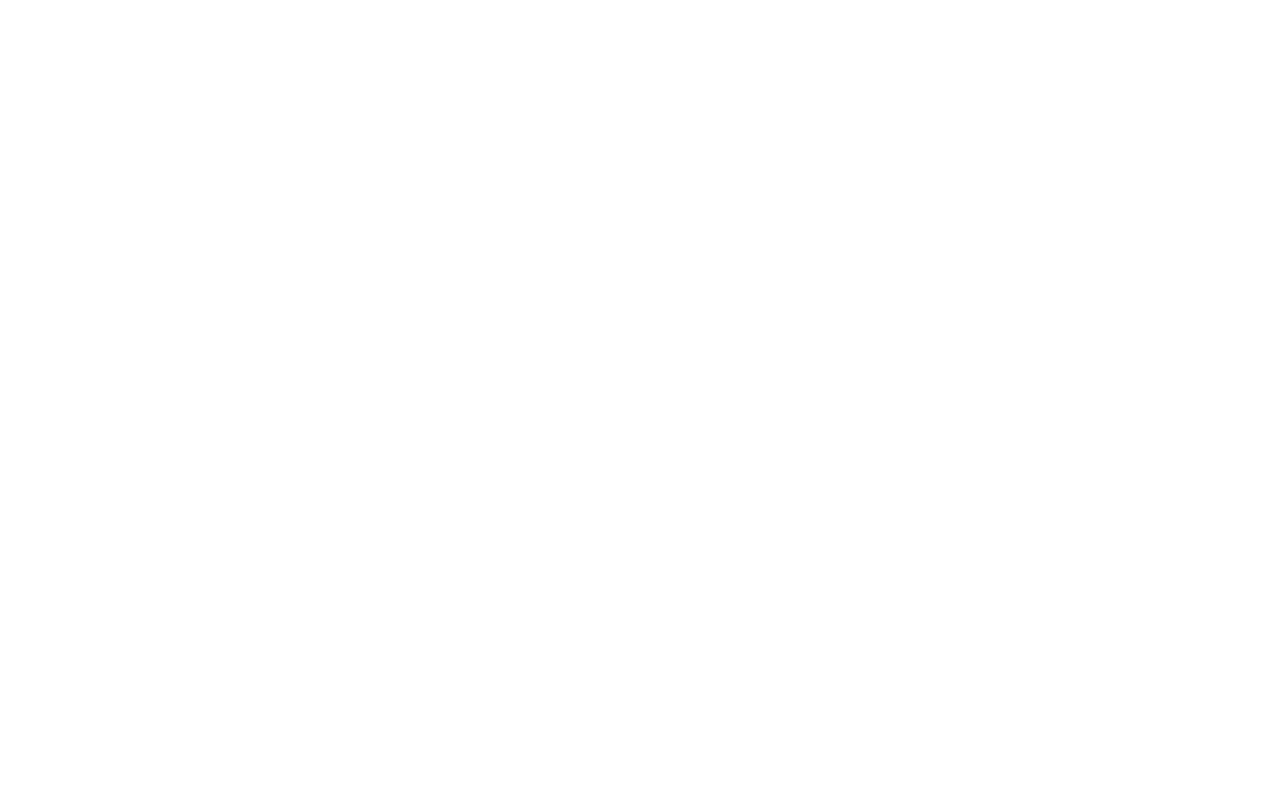
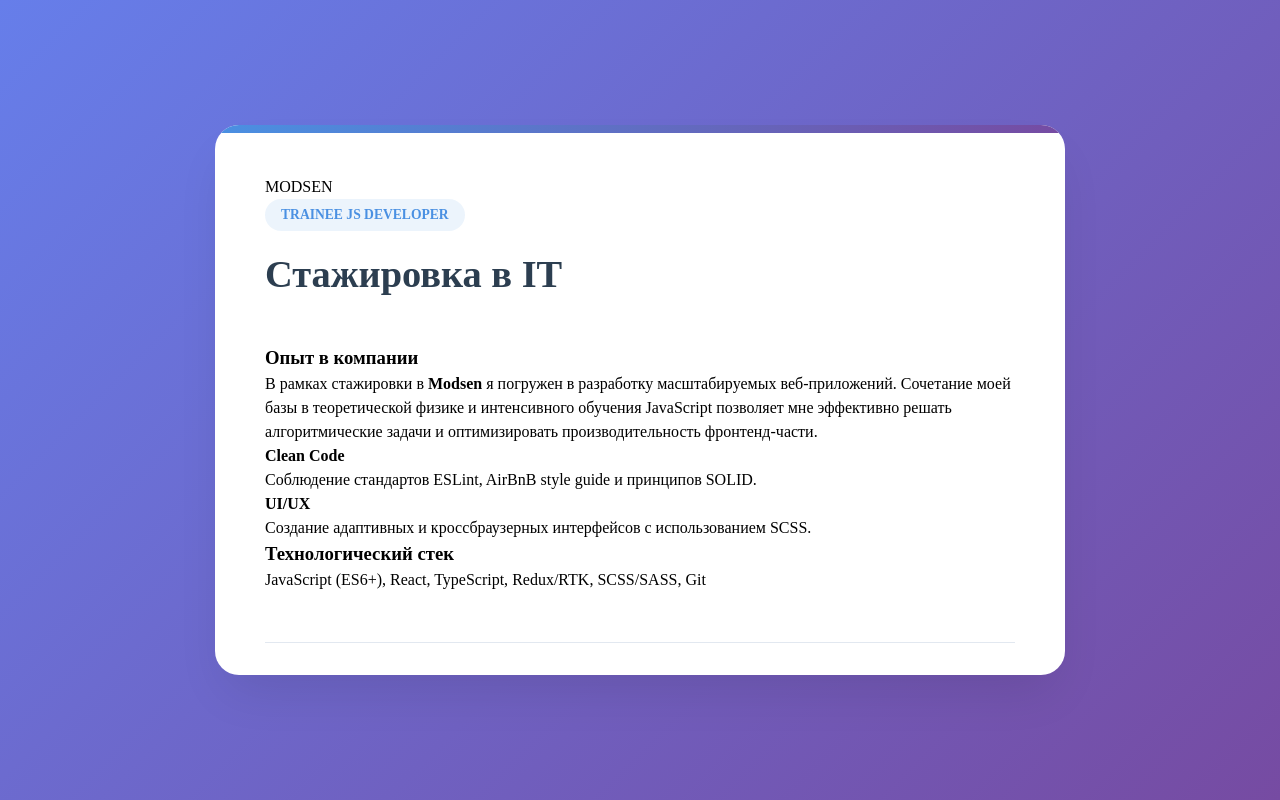
Before and after one commit to liahrothstein/web.lab1, a React (Vite) app: page /trainee in a window 1280 px wide. Before the commit this address had no page. Built offline with nearby package versions, Linux system fonts and the light colour scheme.

Commit message:
feat: done trainee page

```diff
--- a/src/app/routes.tsx
+++ b/src/app/routes.tsx
@@ -2,7 +2,13 @@
 
 import type { JSX } from "react";
 
-import { MainPage, BiographyPage, HobbyPage, PhotosPage } from "@pages/index";
+import {
+  MainPage,
+  BiographyPage,
+  HobbyPage,
+  PhotosPage,
+  TraineePage,
+} from "@pages/index";
 import { App } from "./App";
 
 export const routes: JSX.Element = (
@@ -12,5 +18,6 @@
     <Route path="/biography" element={<BiographyPage />} />
     <Route path="/hobby" element={<HobbyPage />} />
     <Route path="/photos" element={<PhotosPage />} />
+    <Route path="/trainee" element={<TraineePage />} />
   </Routes>
 );
--- a/src/pages/index.ts
+++ b/src/pages/index.ts
@@ -2,3 +2,4 @@
 export { BiographyPage } from "./biography/BiographyPage";
 export { HobbyPage } from "./hobby/HobbyPage";
 export { PhotosPage } from "./photos/PhotosPage";
+export { TraineePage } from "./trainee/TraineePage";
--- a/src/pages/main/MainPage.tsx
+++ b/src/pages/main/MainPage.tsx
@@ -19,7 +19,7 @@
               <Link to="/photos">Фотоальбом</Link>
             </li>
             <li>
-              <Link to="/">Стажировка</Link>
+              <Link to="/trainee">Стажировка</Link>
             </li>
           </ul>
         </nav>
--- /dev/null
+++ b/src/pages/trainee/TraineePage.scss
@@ -0,0 +1 @@
+@use "../../shared/sass/pages/trainee_page" as *;
--- /dev/null
+++ b/src/pages/trainee/TraineePage.tsx
@@ -0,0 +1,68 @@
+import { skills } from "@constants/skills";
+
+import "./TraineePage.scss";
+
+export function TraineePage() {
+  return (
+    <div className="trainee-page">
+      <div className="trainee-card">
+        <header className="trainee-header">
+          <div className="company-logo">
+            <span className="modsen-text">
+              MOD<span>SEN</span>
+            </span>
+          </div>
+          <div className="status-badge">Trainee JS Developer</div>
+          <h1>Стажировка в IT</h1>
+        </header>
+
+        <section className="experience-section">
+          <div className="bio-block">
+            <h3>Опыт в компании</h3>
+            <p>
+              В рамках стажировки в <strong>Modsen</strong> я погружен в
+              разработку масштабируемых веб-приложений. Сочетание моей базы в
+              теоретической физике и интенсивного обучения JavaScript позволяет
+              мне эффективно решать алгоритмические задачи и оптимизировать
+              производительность фронтенд-части.
+            </p>
+          </div>
+
+          <div className="focus-areas">
+            <div className="area-card">
+              <h4>Clean Code</h4>
+              <p>
+                Соблюдение стандартов ESLint, AirBnB style guide и принципов
+                SOLID.
+              </p>
+            </div>
+            <div className="area-card">
+              <h4>UI/UX</h4>
+              <p>
+                Создание адаптивных и кроссбраузерных интерфейсов с
+                использованием SCSS.
+              </p>
+            </div>
+          </div>
+
+          <div className="tech-stack">
+            <h3>Технологический стек</h3>
+            <div className="tags-container">
+              {skills.map((skill, i, arr) => (
+                <span key={skill} className="tech-tag">
+                  {`${skill}${i !== arr.length - 1 ? ", " : ""}`}
+                </span>
+              ))}
+            </div>
+          </div>
+        </section>
+
+        <footer className="trainee-footer">
+          <div className="internship-period">
+            Период: Февраль 2026 — Настоящее время
+          </div>
+        </footer>
+      </div>
+    </div>
+  );
+}
--- /dev/null
+++ b/src/shared/consts/skills.ts
@@ -0,0 +1,8 @@
+export const skills: string[] = [
+  "JavaScript (ES6+)",
+  "React",
+  "TypeScript",
+  "Redux/RTK",
+  "SCSS/SASS",
+  "Git",
+];
--- /dev/null
+++ b/src/shared/sass/pages/_trainee_page.scss
@@ -0,0 +1,150 @@
+@use "../abstracts" as *;
+
+.trainee-page {
+  height: 100dvh;
+  padding: 125px 20px;
+  display: flex;
+  justify-content: center;
+  background: $bg-gradient; //Градиентный фон
+  background-attachment: fixed;
+
+  .trainee-card {
+    max-width: 850px;
+    width: 100%;
+    background: $white;
+    border-radius: 24px;
+    padding: 50px;
+    box-shadow: 0 25px 50px -12px rgba(0, 0, 0, 0.1);
+    position: relative;
+    overflow: hidden;
+
+    &::before {
+      content: "";
+      position: absolute;
+      top: 0;
+      left: 0;
+      width: 100%;
+      height: 8px;
+      background: linear-gradient(90deg, $primary-color, $secondary-color);
+    }
+  }
+
+  .trainee-header {
+    margin-bottom: 40px;
+
+    .status-badge {
+      display: inline-block;
+      padding: 6px 16px;
+      background: rgba($primary-color, 0.1);
+      color: $primary-color;
+      border-radius: 50px;
+      font-size: 0.85rem;
+      font-weight: 700;
+      text-transform: uppercase;
+      margin-bottom: 15px;
+    }
+
+    h1 {
+      font-size: 2.4rem;
+      color: $text-dark;
+      margin: 0 0 10px 0;
+    }
+
+    .university {
+      color: $text-light;
+      font-size: 1.1rem;
+    }
+  }
+
+  .internship-details {
+    .details-block {
+      margin-bottom: 30px;
+
+      h3 {
+        font-size: 1.2rem;
+        color: $text-dark;
+        border-left: 4px solid $secondary-color;
+        padding-left: 15px;
+        margin-bottom: 15px;
+      }
+
+      p,
+      li {
+        color: $text-light;
+        line-height: 1.7;
+        font-size: 1.05rem;
+      }
+
+      ul {
+        padding-left: 20px;
+        li {
+          margin-bottom: 8px;
+          &::marker {
+            color: $secondary-color;
+          }
+        }
+      }
+    }
+
+    .skills-tags {
+      display: flex;
+      flex-wrap: wrap;
+      gap: 10px;
+      margin-top: 40px;
+      padding: 20px;
+      background: $accent-bg;
+      border-radius: 16px;
+
+      .tag {
+        background: $white;
+        padding: 8px 18px;
+        border-radius: 10px;
+        font-size: 0.9rem;
+        color: $text-dark;
+        font-weight: 500;
+        box-shadow: 0 2px 4px rgba(0, 0, 0, 0.05);
+        border: 1px solid rgba($primary-color, 0.1);
+      }
+    }
+  }
+
+  .trainee-footer {
+    margin-top: 50px;
+    padding-top: 30px;
+    border-top: 1px solid #e2e8f0;
+    display: flex;
+    justify-content: space-between;
+    align-items: center;
+
+    .back-home {
+      text-decoration: none;
+      color: $text-dark;
+      font-weight: 600;
+      transition: all 0.3s ease;
+
+      &:hover {
+        color: $primary-color;
+        transform: translateX(-5px);
+      }
+    }
+
+    .contact-hint {
+      font-size: 0.9rem;
+      color: $text-light;
+      font-style: italic;
+    }
+  }
+}
+
+// Адаптив
+@media (max-width: 600px) {
+  .trainee-card {
+    padding: 30px 20px;
+  }
+
+  .trainee-footer {
+    flex-direction: column;
+    gap: 20px;
+    text-align: center;
+  }
+}
```
